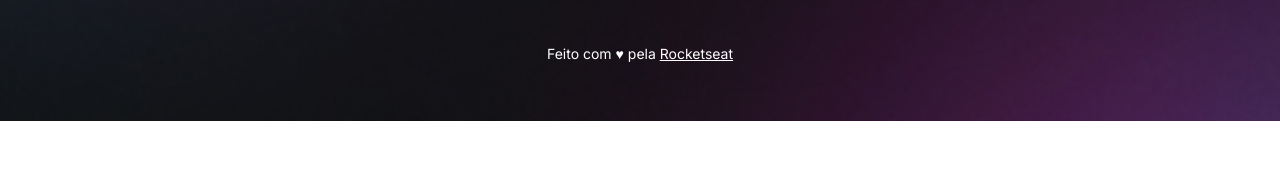
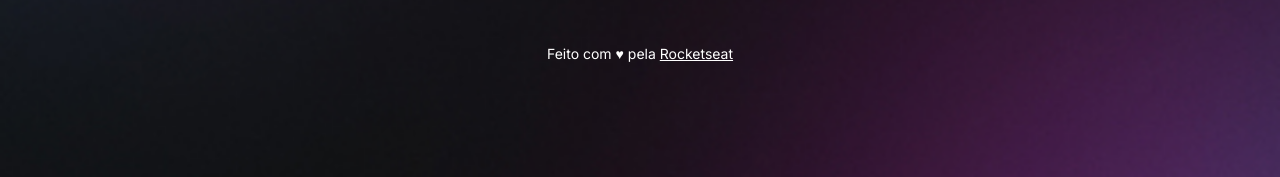
Before and after one commit to camilasodree/Discover-Rocketseat, a plain HTML site: page index.html in a window 1280 px wide. Shown: the part 679-856 px from the top of the page. Before the commit the page ends 800 px from the top, so only its background shows below. Drawn offline with nearby package versions, Linux system fonts and the light colour scheme.

Commit message:
change background based on media queries

```diff
--- a/style.css
+++ b/style.css
@@ -34,6 +34,7 @@ body {
     */
 
     background: var(--bg-url) no-repeat top center/cover;
+    height: 100vh;
 
 }
 
@@ -171,3 +172,15 @@ footer {
     text-align: center;
     font-size: 14px;
 }
+
+/* media queries */
+
+@media (min-width: 700px) {
+    :root{
+        --be-url: url(./assets/bg-desktop.jpg);
+    }
+
+    .light {
+        --bg-url: url(./assets/bg-desktop-light.jpg);
+    }
+}
```
